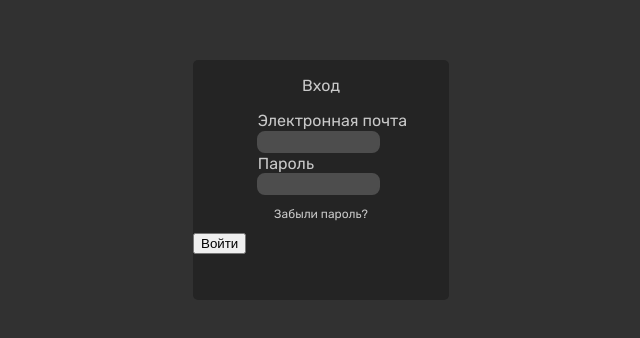
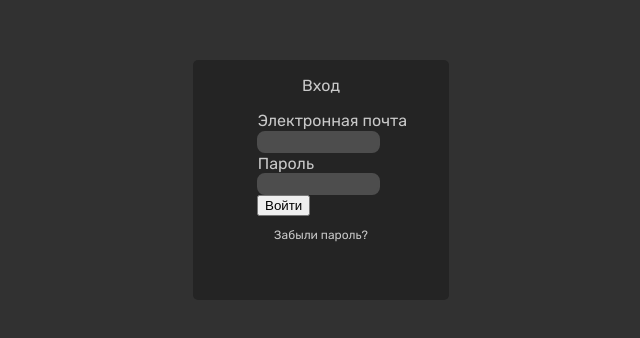
Before and after one commit to Ma9nard/Just-Hiking, a plain HTML site: page log-in.html in a window 1280 px wide. Shown: the part 140-478 px from the top of the page, without its empty margins (319-959 px from the left). Drawn offline with Linux system fonts and the light colour scheme.

Commit message:
Поделал окно входа

```diff
--- a/log-in.html
+++ b/log-in.html
@@ -17,10 +17,10 @@
         <p class="inputs"> Электронная почта</p>
         <input type="email" name="username">
         <p class="inputs">Пароль</p>
-        <input type="text" name="password">
+        <input type="text" name="password"><br>
+        <button>Войти</button>
+        <p class="forgotpassword">Забыли пароль?</p>
 
-        <p class="forgotpassword">Забыли пароль?</p>
-        <button>Войти</button>
     </div>
 </body>
 </html>
--- a/styles/log-in.css
+++ b/styles/log-in.css
@@ -38,3 +38,8 @@ input {
     font-size: 0.75em;
     text-align: center;
 }
+button {
+    position: relative;
+    left: 5vw;
+    text-align: center;
+}
```
